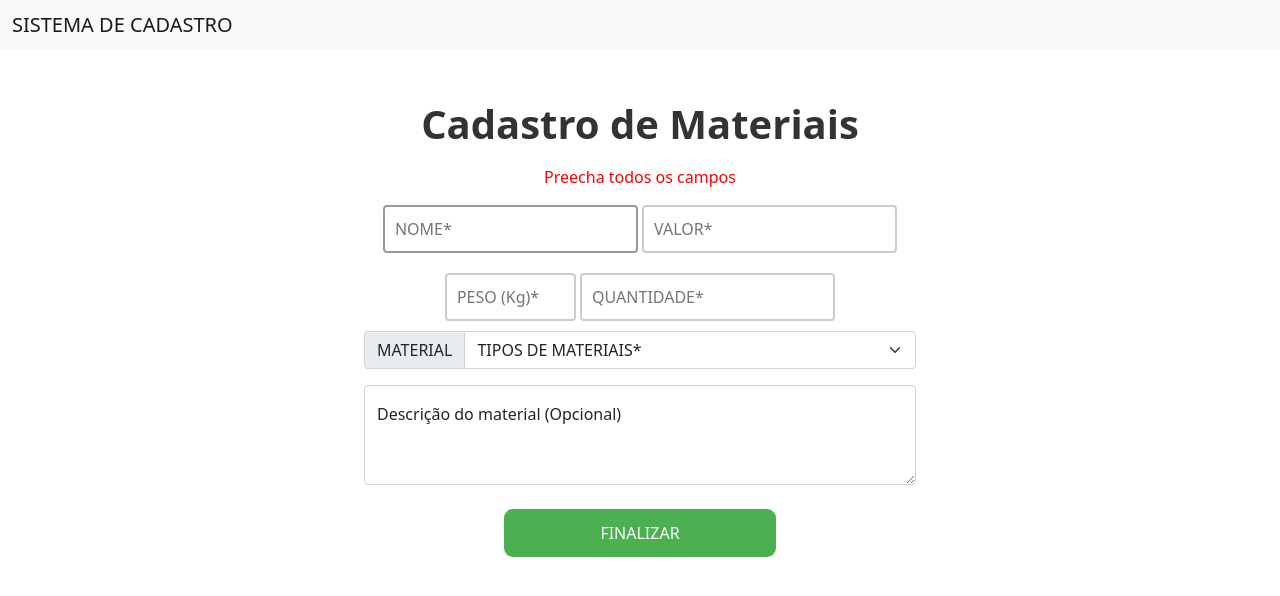
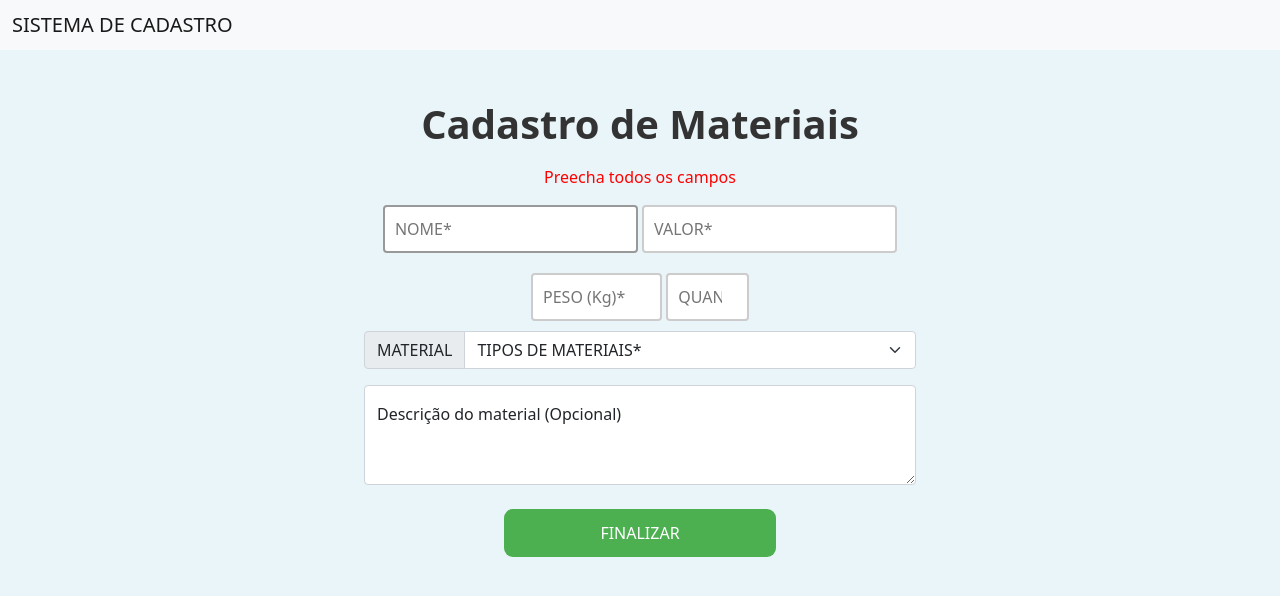
Before and after one commit to KristoferBorges/Test_git, a Django app: page / in a window 1280 px wide. Shown: the top 596 px of the page. Run offline with Django 4.2, Linux system fonts and the light colour scheme.

Commit message:
Ajuste de formulários

```diff
--- a/ProjetoDjando/projeto_cad_usuarios/app_cad_usuarios/templates/usuarios/home.html
+++ b/ProjetoDjando/projeto_cad_usuarios/app_cad_usuarios/templates/usuarios/home.html
@@ -24,7 +24,7 @@
         <input class="form-control-sm" type="text" placeholder="NOME*" required>
         <input class="form-control-sm" type="number" placeholder="VALOR*" required>
         <input type="number" id="peso" name="peso" min="0" max="999" step="0.1" placeholder="PESO (Kg)*" required>
-        <input class="form-control-sm" type="number" placeholder="QUANTIDADE*" required>
+        <input class="form-control-sm" id="form-quantidade" type="number" placeholder="QUANTIA*" required>
         <div class="input-group mb-3">
         <label class="input-group-text" for="inputGroupSelect01">MATERIAL</label>
           <select class="form-select" id="inputGroupSelect01">
@@ -44,9 +44,9 @@
           </select>
         </div>
         <div class="form-floating">
-            <textarea class="form-control" placeholder="Leave a comment here" id="floatingTextarea2" style="height: 100px"></textarea>
-            <label for="floatingTextarea2">Descrição do material (Opcional)</label>
-          </div>
+          <textarea class="form-control" placeholder="Leave a comment here" id="floatingTextarea2" style="height: 100px"></textarea>
+          <label for="floatingTextarea2">Descrição do material (Opcional)</label>
+        </div>
         <div class="d-grid gap-2 col-6 mx-auto" id="button-finish">
           <button class="buttom-form" type="submit">FINALIZAR</button>
         </div>
--- a/ProjetoDjando/projeto_cad_usuarios/app_cad_usuarios/templates/usuarios/style.css
+++ b/ProjetoDjando/projeto_cad_usuarios/app_cad_usuarios/templates/usuarios/style.css
@@ -1,3 +1,6 @@
+body{
+    background-color: #e9f5f9;
+}
 .titulo {
   font-size: 2.5rem;
   font-weight: bold;
@@ -26,6 +29,9 @@
     margin-top: 10px;
     margin-bottom: 10px;
 }
+#form-quantidade{
+    width: 15%;
+}
 .form-control{
     width: 100%;
 }
@@ -33,17 +39,17 @@
     margin-top: 20px;
 }
 .buttom-form{
-  background-color: #4CAF50; /* Cor de fundo verde */
+  background-color: #4CAF50;
   border: none;
   color: white;
-  padding: 12px 30px; /* Adicione um pouco de espaço interno */
+  padding: 12px 30px;
   text-align: center;
   text-decoration: none;
   display: inline-block;
   font-size: 16px;
   margin: 4px 2px;
   cursor: pointer;
-  border-radius: 9px; /* Adicione cantos arredondados */
+  border-radius: 9px;
 }
 input[type="text"], [type="number"] {
   background-color: #fff;
--- a/ProjetoDjando/projeto_cad_usuarios/app_cad_usuarios/views.py
+++ b/ProjetoDjando/projeto_cad_usuarios/app_cad_usuarios/views.py
@@ -1,4 +1,5 @@
 from django.shortcuts import render
+
 
 # Create your views here.
 def home(request):
```
